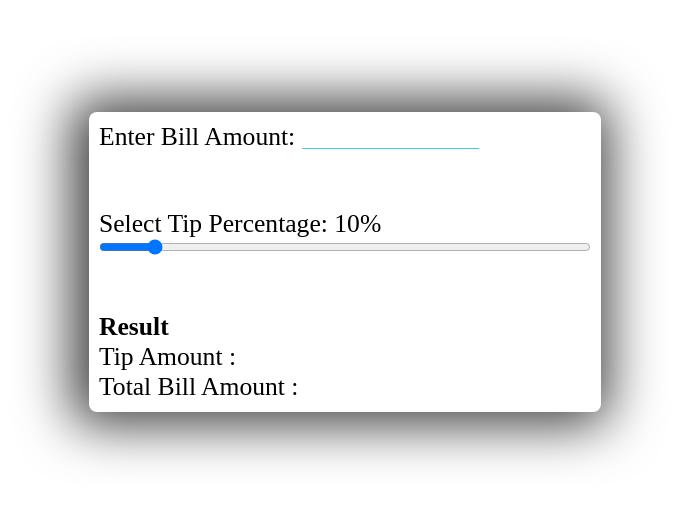
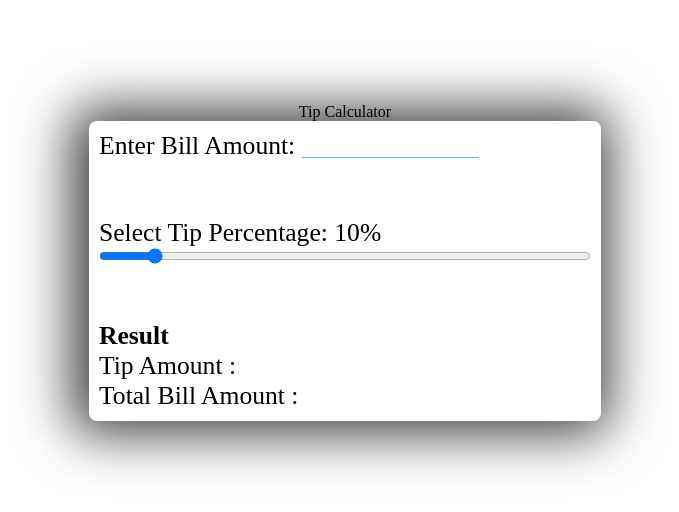
Before and after one commit to Mehul9833/tip-calculator, a plain HTML site: page index.html in a window 1280 px wide. Shown: the part 138-650 px from the top of the page, without its empty margins (295-974 px from the left). Drawn offline with Linux system fonts and the light colour scheme.

Commit message:
Update index.html

```diff
--- a/index.html
+++ b/index.html
@@ -7,7 +7,7 @@
 		<title>Document</title>
 		<link rel="stylesheet" href="style.css" />
 	</head>
-	<body>
+	<body><center>Tip Calculator</center>
 		<div class="tip-calcuator-box">
 			<div class="tip-amount">
 				<label>Enter Bill Amount: </label>
```
